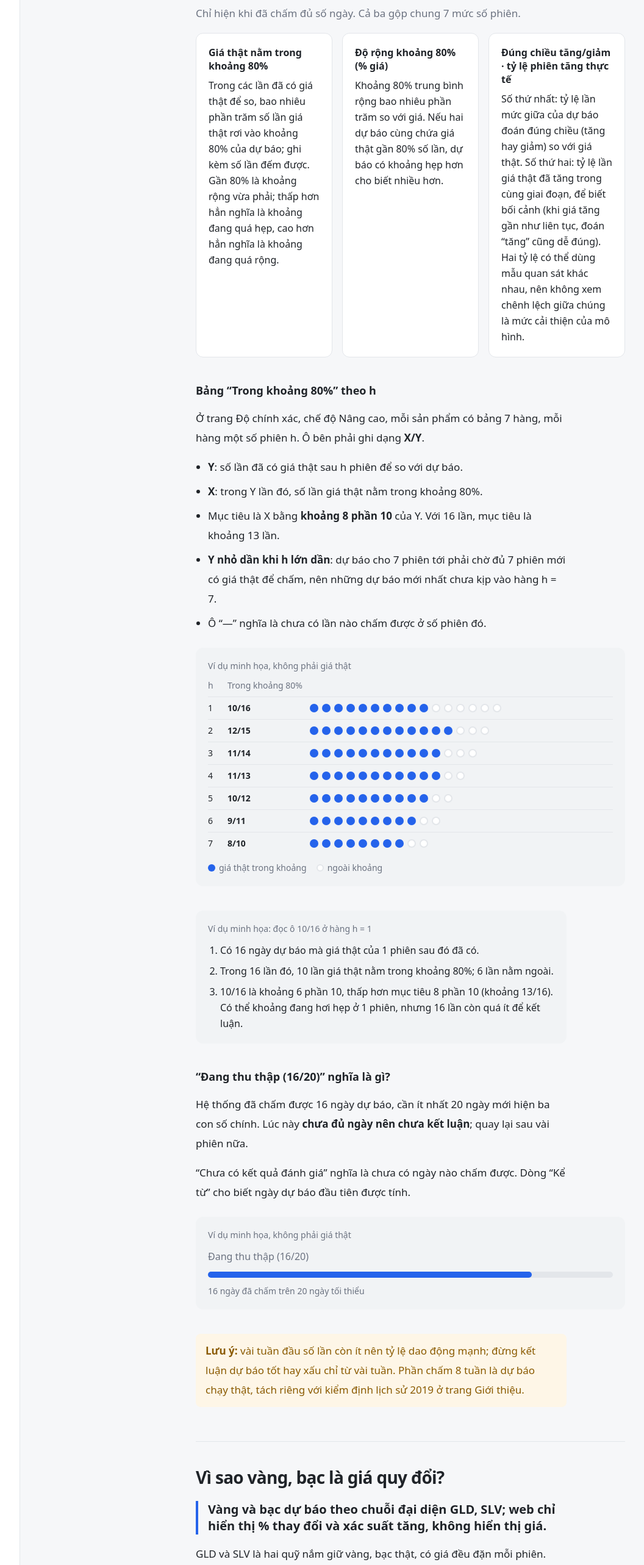
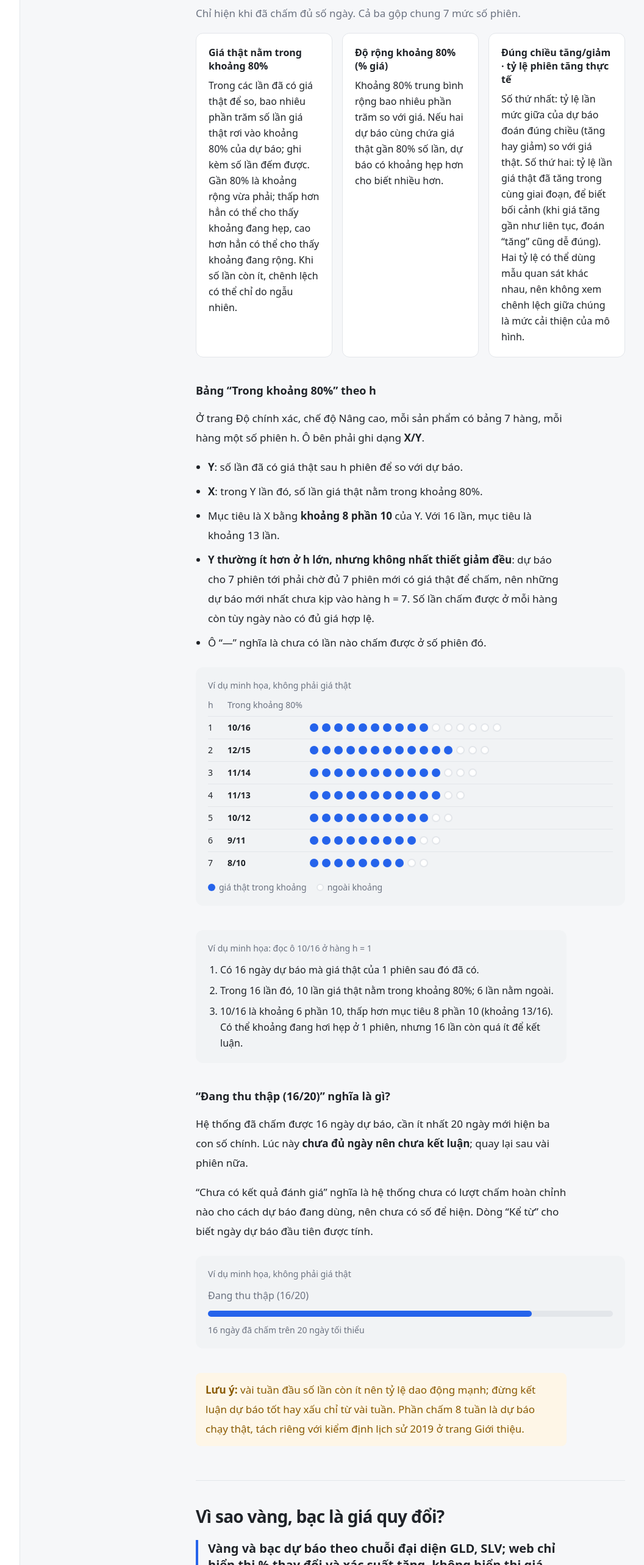
Before and after one commit to CPAWS-AWS-FCAJ/CPAWS-commodity-forecasting, a React (Vite) app in the folder web/: page /guide in a window 1280 px wide. Shown: the part 4880-7446 px from the top of the page at 61% size, without its empty margins (215-1271 px from the left). Built offline with nearby package versions, Linux system fonts and the light colour scheme; no server answers.

Commit message:
docs(web): soften reliability wording per review

```diff
--- a/web/src/components/guide/ReliabilityGuide.tsx
+++ b/web/src/components/guide/ReliabilityGuide.tsx
@@ -57,8 +57,9 @@ export function HorizonCountExplainer() {
             Mục tiêu là X bằng <strong>khoảng 8 phần 10</strong> của Y. Với 16 lần, mục tiêu là khoảng 13 lần.
           </li>
           <li>
-            <strong>Y nhỏ dần khi h lớn dần</strong>: dự báo cho 7 phiên tới phải chờ đủ 7 phiên mới có giá thật để
-            chấm, nên những dự báo mới nhất chưa kịp vào hàng h = 7.
+            <strong>Y thường ít hơn ở h lớn, nhưng không nhất thiết giảm đều</strong>: dự báo cho 7 phiên tới phải
+            chờ đủ 7 phiên mới có giá thật để chấm, nên những dự báo mới nhất chưa kịp vào hàng h = 7. Số lần chấm
+            được ở mỗi hàng còn tùy ngày nào có đủ giá hợp lệ.
           </li>
           <li>Ô “—” nghĩa là chưa có lần nào chấm được ở số phiên đó.</li>
         </ul>
@@ -136,8 +137,8 @@ export function CollectingExplainer() {
           <strong>chưa đủ ngày nên chưa kết luận</strong>; quay lại sau vài phiên nữa.
         </p>
         <p>
-          “Chưa có kết quả đánh giá” nghĩa là chưa có ngày nào chấm được. Dòng “Kể từ” cho biết ngày dự báo đầu tiên
-          được tính.
+          “Chưa có kết quả đánh giá” nghĩa là hệ thống chưa có lượt chấm hoàn chỉnh nào cho cách dự báo đang dùng,
+          nên chưa có số để hiện. Dòng “Kể từ” cho biết ngày dự báo đầu tiên được tính.
         </p>
       </div>
       <Example>
--- a/web/src/components/guide/glossaryTerms.ts
+++ b/web/src/components/guide/glossaryTerms.ts
@@ -174,7 +174,7 @@ export const GLOSSARY: GlossaryGroup[] = [
       },
       {
         term: "Chưa có kết quả đánh giá",
-        definition: "Chưa có ngày dự báo nào đủ điều kiện để chấm.",
+        definition: "Hệ thống chưa có lượt chấm hoàn chỉnh nào cho cách dự báo đang dùng, nên chưa có số để hiện.",
         anchor: GUIDE_ANCHORS.reliability,
       },
       {
--- a/web/src/lib/accuracy.ts
+++ b/web/src/lib/accuracy.ts
@@ -24,9 +24,9 @@ const METRIC_KEYS = ["coverage_80", "width_80", "width_80_pct", "sign_accuracy",
 export const ACCURACY_METRIC_TEXT = {
   coverage: {
     name: "Giá thật nằm trong khoảng 80%",
-    hint: "Mục tiêu là gần 80%: thấp hơn hẳn là khoảng quá hẹp, cao hơn hẳn là khoảng quá rộng.",
+    hint: "Mục tiêu là gần 80%: thấp hơn hẳn có thể cho thấy khoảng đang hẹp, cao hơn hẳn có thể cho thấy khoảng đang rộng.",
     meaning:
-      "Trong các lần đã có giá thật để so, bao nhiêu phần trăm số lần giá thật rơi vào khoảng 80% của dự báo; ghi kèm số lần đếm được. Gần 80% là khoảng rộng vừa phải; thấp hơn hẳn nghĩa là khoảng đang quá hẹp, cao hơn hẳn nghĩa là khoảng đang quá rộng.",
+      "Trong các lần đã có giá thật để so, bao nhiêu phần trăm số lần giá thật rơi vào khoảng 80% của dự báo; ghi kèm số lần đếm được. Gần 80% là khoảng rộng vừa phải; thấp hơn hẳn có thể cho thấy khoảng đang hẹp, cao hơn hẳn có thể cho thấy khoảng đang rộng. Khi số lần còn ít, chênh lệch có thể chỉ do ngẫu nhiên.",
   },
   width: {
     name: "Độ rộng khoảng 80% (% giá)",
```
Also changed, not shown: 1 other file (tests, documents, lock files or other folders).
